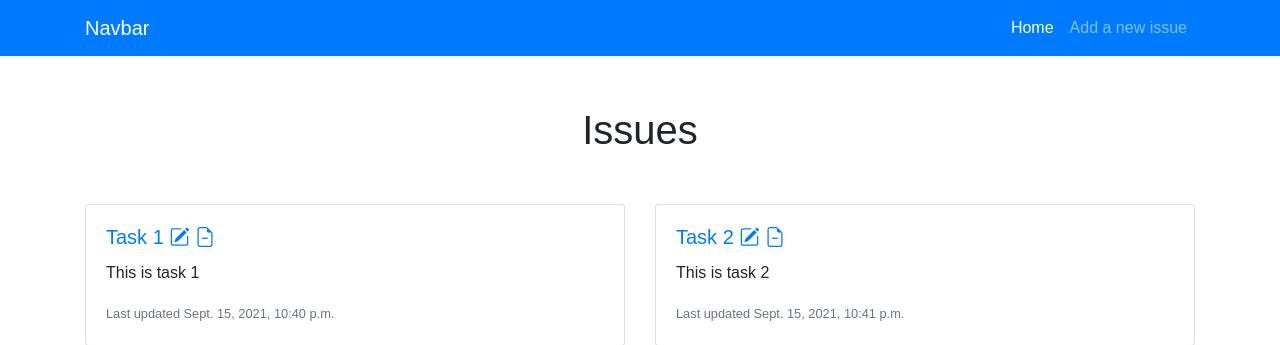
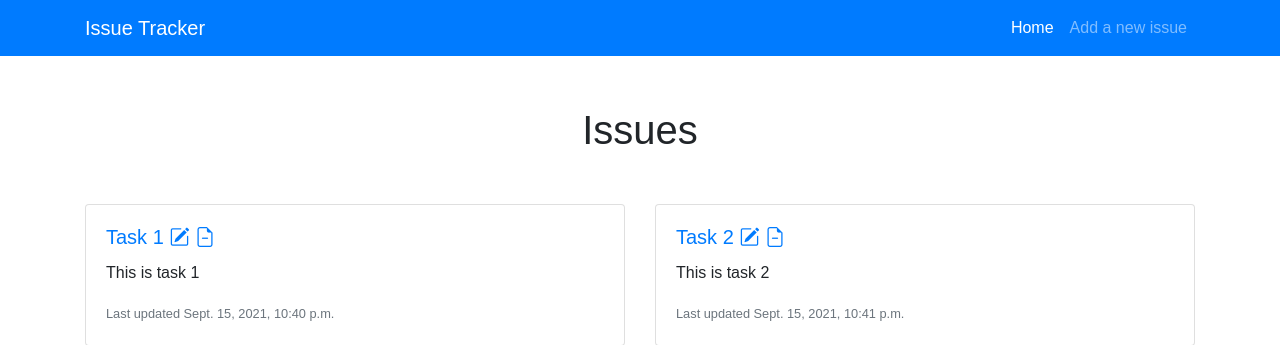
Before and after one commit to amirAkhmetzhanov94/blog, a Django app: page / in a window 1280 px wide. Shown: the top 345 px of the page. Run offline with Django 3.2, Linux system fonts and the light colour scheme; data comes from the database, SQL or seed files in the repository.

Commit message:
Renamed navbar branding

```diff
--- a/issue_tracker/webapp/templates/base.html
+++ b/issue_tracker/webapp/templates/base.html
@@ -14,7 +14,7 @@
 <body>
 <nav class="navbar navbar-expand-lg navbar-dark bg-primary" style="background-color: #4a4a4a">
     <div class="container">
-      <a class="navbar-brand" href="{% url 'index' %}">Navbar</a>
+      <a class="navbar-brand" href="{% url 'index' %}">Issue Tracker</a>
         <ul class="navbar-nav">
           <li class="nav-item active">
             <a class="nav-link" href="{% url 'index' %}">Home <span class="sr-only">(current)</span></a>
```
